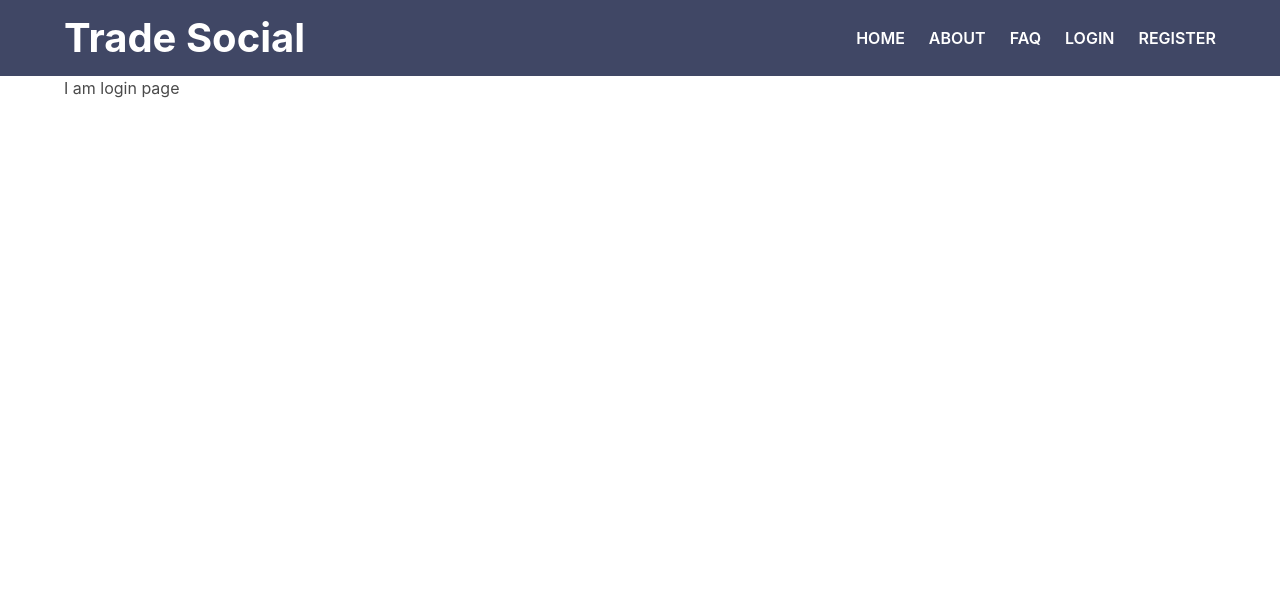
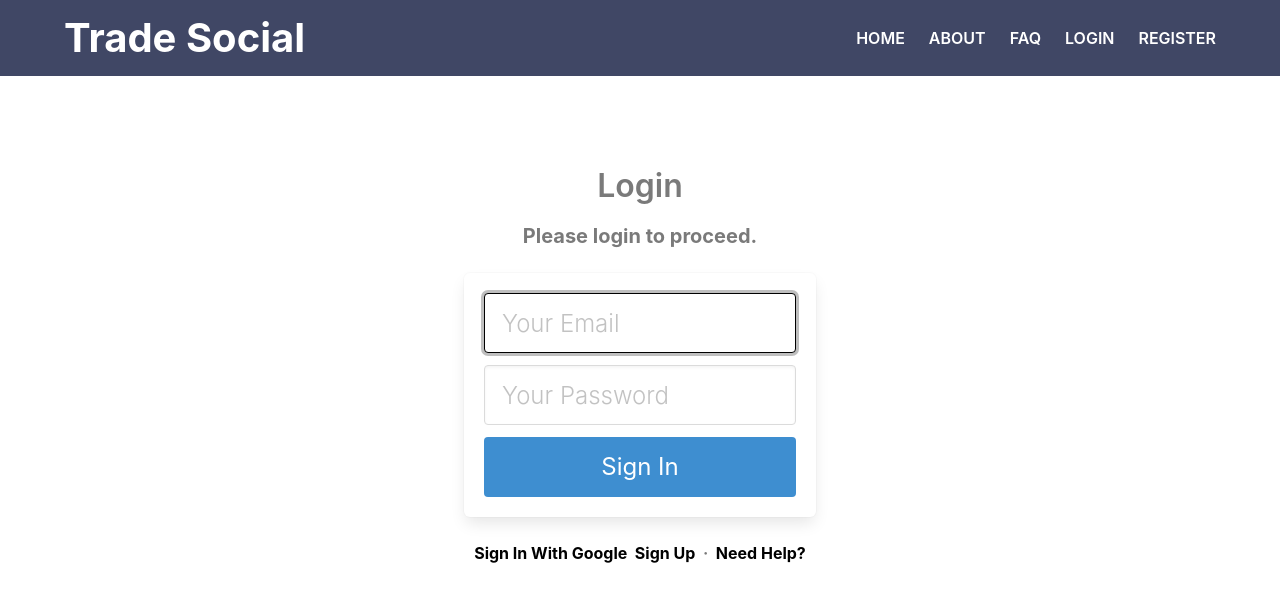
Before and after one commit to sumairq/Trade-Social, a Vue app: page /login in a window 1280 px wide. Shown: the top 602 px of the page. Built offline with nearby package versions, Linux system fonts and the light colour scheme.

Commit message:
Create Login and Register pages

```diff
--- a/src/pages/LoginView.vue
+++ b/src/pages/LoginView.vue
@@ -1,3 +1,84 @@
 <template>
-	<div class="container">I am login page</div>
+	<div class="page-wrapper">
+		<div class="container has-text-centered">
+			<div class="column is-4 is-offset-4">
+				<h3 class="title has-text-grey">Login</h3>
+				<p class="subtitle has-text-grey">Please login to proceed.</p>
+				<div class="box">
+					<form>
+						<div class="field">
+							<div class="control">
+								<input
+									class="input is-large"
+									type="email"
+									placeholder="Your Email"
+									autofocus=""
+									autocomplete="email"
+								/>
+							</div>
+						</div>
+						<div class="field">
+							<div class="control">
+								<input
+									class="input is-large"
+									type="password"
+									placeholder="Your Password"
+									autocomplete="current-password"
+								/>
+							</div>
+						</div>
+						<button
+							type="button"
+							class="button is-block is-info is-large is-fullwidth"
+						>
+							Sign In
+						</button>
+					</form>
+				</div>
+				<p class="has-text-grey">
+					<a href="#">Sign In With Google</a>&nbsp;
+					<a href="#">Sign Up</a> &nbsp;·&nbsp;
+					<a href="#">Need Help?</a>
+				</p>
+			</div>
+		</div>
+	</div>
 </template>
+<script>
+export default {};
+</script>
+
+<style scoped>
+.hero.is-success {
+	background: #f2f6fa;
+}
+.hero .nav,
+.hero.is-success .nav {
+	-webkit-box-shadow: none;
+	box-shadow: none;
+}
+.box {
+	margin-top: 1rem;
+}
+.avatar {
+	margin-top: -70px;
+	padding-bottom: 20px;
+}
+.avatar img {
+	padding: 5px;
+	background: #fff;
+	border-radius: 50%;
+	-webkit-box-shadow: 0 2px 3px rgba(10, 10, 10, 0.1),
+		0 0 0 1px rgba(10, 10, 10, 0.1);
+	box-shadow: 0 2px 3px rgba(10, 10, 10, 0.1), 0 0 0 1px rgba(10, 10, 10, 0.1);
+}
+input {
+	font-weight: 300;
+}
+p {
+	font-weight: 700;
+}
+p.subtitle {
+	padding-top: 1rem;
+}
+</style>
--- a/src/pages/RegisterView.vue
+++ b/src/pages/RegisterView.vue
@@ -1,3 +1,100 @@
 <template>
-	<div class="container">I am register page</div>
+	<div class="page-wrapper">
+		<div class="container has-text-centered">
+			<div class="column is-4 is-offset-4">
+				<h3 class="title has-text-grey">Register</h3>
+				<div class="box">
+					<form>
+						<div class="field">
+							<div class="control">
+								<input
+									class="input is-large"
+									type="email"
+									placeholder="Email"
+									autocomplete="email"
+								/>
+								<div class="form-error">
+									<div class="help is-danger">Invalid Value</div>
+								</div>
+							</div>
+						</div>
+						<div class="field">
+							<div class="control">
+								<input
+									class="input is-large"
+									type="text"
+									placeholder="Username"
+								/>
+							</div>
+						</div>
+						<div class="field">
+							<div class="control">
+								<input
+									class="input is-large"
+									type="password"
+									placeholder="Password"
+									autocomplete="current-password"
+								/>
+							</div>
+						</div>
+						<div class="field">
+							<div class="control">
+								<input
+									class="input is-large"
+									type="password"
+									placeholder="Repeat the password"
+								/>
+							</div>
+						</div>
+						<button
+							type="button"
+							class="button is-block is-info is-large is-fullwidth"
+						>
+							Sign Up
+						</button>
+					</form>
+				</div>
+				<p class="has-text-grey">
+					<a>Sign In With Google</a>&nbsp; <a>Sign Up</a>&nbsp;·&nbsp;
+					<a href="../">Need Help?</a>
+				</p>
+			</div>
+		</div>
+	</div>
 </template>
+
+<script></script>
+<style scoped>
+.hero.is-success {
+	background: #f2f6fa;
+}
+.hero .nav,
+.hero.is-success .nav {
+	-webkit-box-shadow: none;
+	box-shadow: none;
+}
+.box {
+	margin-top: 1rem;
+}
+.avatar {
+	margin-top: -70px;
+	padding-bottom: 20px;
+}
+.avatar img {
+	padding: 5px;
+	background: #fff;
+	border-radius: 50%;
+	-webkit-box-shadow: 0 2px 3px rgba(10, 10, 10, 0.1),
+		0 0 0 1px rgba(10, 10, 10, 0.1);
+	box-shadow: 0 2px 3px rgba(10, 10, 10, 0.1), 0 0 0 1px rgba(10, 10, 10, 0.1);
+}
+input {
+	font-weight: 300;
+}
+p {
+	font-weight: 700;
+}
+p.subtitle {
+	padding-top: 1rem;
+}
+</style>
```
